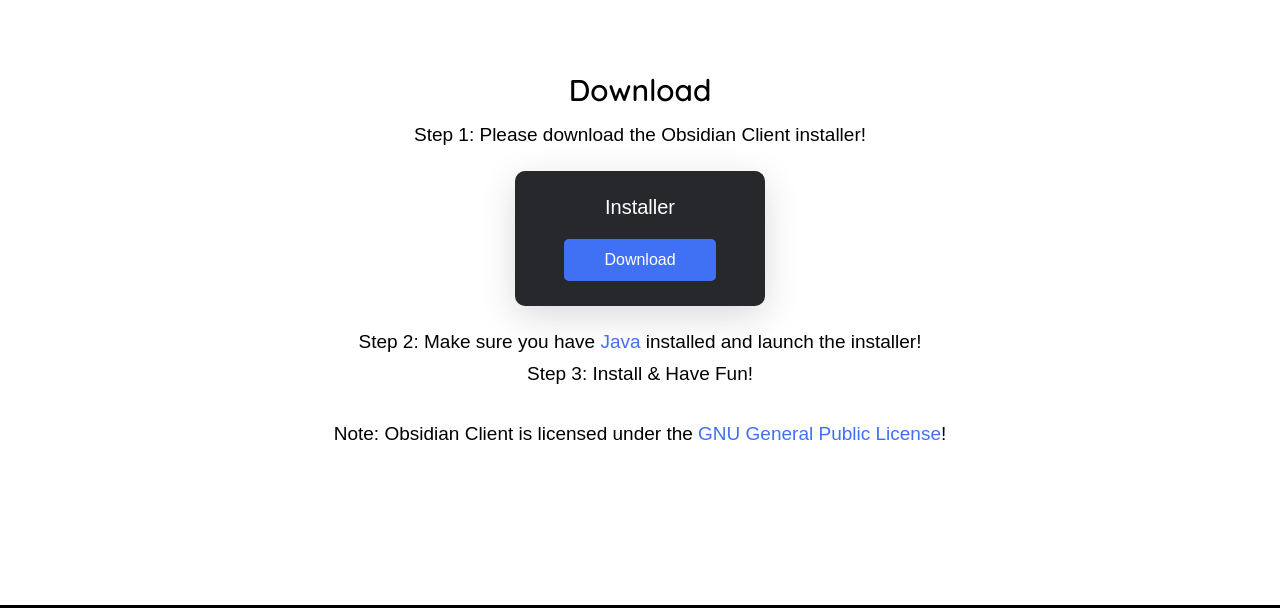
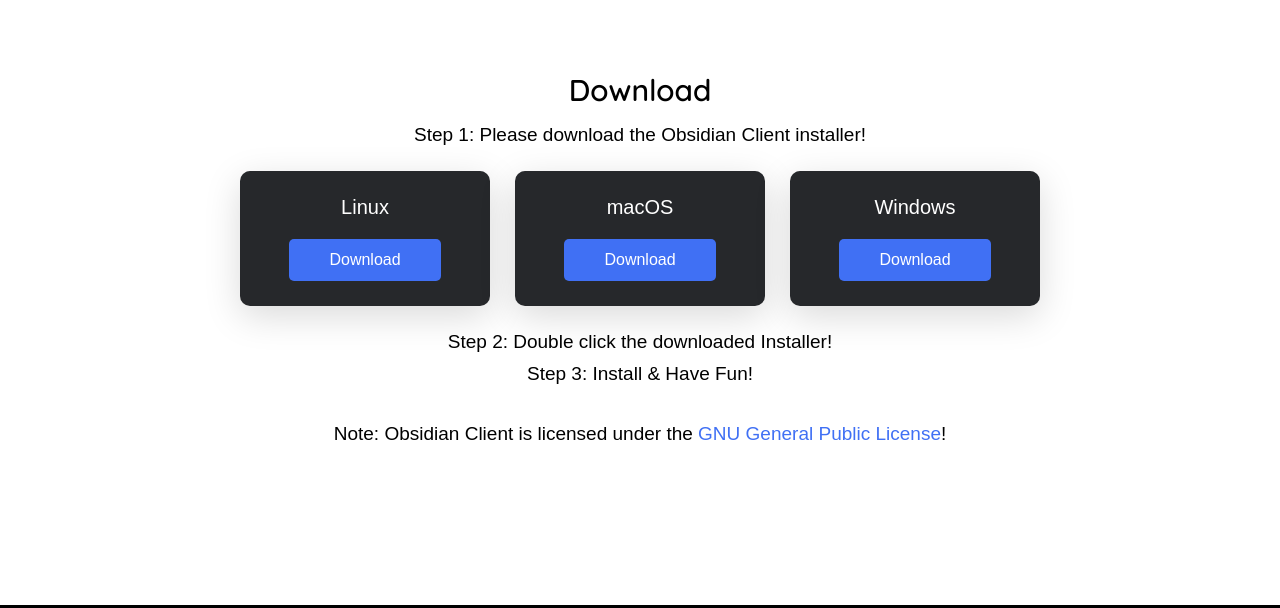
Before and after one commit to obsidian-client/obsidian-client-website, a plain HTML site: page index.html in a window 1280 px wide. Shown: the part 2369-2977 px from the top of the page. Drawn offline with Linux system fonts and the light colour scheme; a web font is replaced by a local one.

Commit message:
Updated download links. The download links now point to the new Obsidian Client Installer version 1.1.0.

```diff
--- a/index.html
+++ b/index.html
@@ -143,11 +143,21 @@ along with this website.  If not, see <https://www.gnu.org/licenses/>.
             <p class="description">Step 1: Please download the Obsidian Client installer!</p>
             <div class="tiles">
                 <div class="tile">
-                    <p>Installer</p>
-                    <a class="button" href="https://archive.obsidian-client.com/com/obsidianclient/installer/ObsidianClientInstaller/1.0.0/ObsidianClientInstaller-1.0.0-all.jar">Download</a>
+                    <p>Linux</p>
+                    <a class="button" href="https://archive.obsidian-client.com/com/obsidianclient/installer/ObsidianClientInstaller/1.1.0/ObsidianClientInstaller-1.1.0-Linux-x64">Download</a>
+                </div>
+
+                <div class="tile">
+                    <p>macOS</p>
+                    <a class="button" href="https://archive.obsidian-client.com/com/obsidianclient/installer/ObsidianClientInstaller/1.1.0/ObsidianClientInstaller-1.1.0-MacOS-x64">Download</a>
+                </div>
+
+                <div class="tile">
+                    <p>Windows</p>
+                    <a class="button" href="https://archive.obsidian-client.com/com/obsidianclient/installer/ObsidianClientInstaller/1.1.0/ObsidianClientInstaller-1.1.0-Windows-x64.exe">Download</a>
                 </div>
             </div>
-            <p class="description">Step 2: Make sure you have <a target="_blank" href="https://java.com/download/" class="link">Java</a> installed and launch the installer!</p>
+            <p class="description">Step 2: Double click the downloaded Installer!</p>
             <p class="description">Step 3: Install & Have Fun!</p>
             <br>
             <p class="description">Note: Obsidian Client is licensed under the <a target="_blank" href="https://www.gnu.org/licenses/gpl-3.0.html" class="link">GNU General Public License</a>!</p>
--- a/style.css
+++ b/style.css
@@ -398,7 +398,7 @@ body {
 
 #download .tiles {
     display: grid;
-    grid-template-columns: repeat(1, 250px);
+    grid-template-columns: repeat(3, 250px);
     gap: 25px;
     margin: 25px;
     align-items: center;
```
